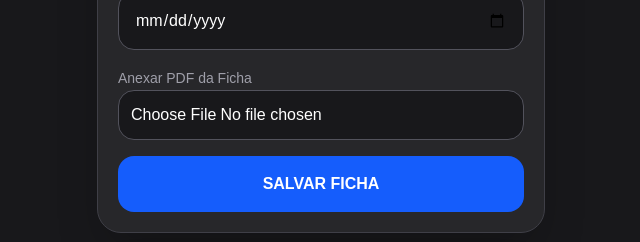
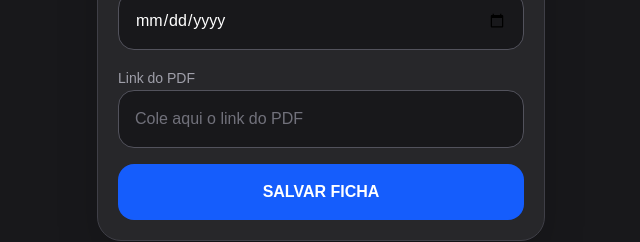
Before and after one commit to Alexandresenagraff/fichas-app, a Next.js app: page / in a window 1280 px wide. Shown: the part 679-921 px from the top of the page, without its empty margins (319-959 px from the left). Built offline with nearby package versions, Linux system fonts and the light colour scheme; no server answers; the database is empty.

Commit message:
campo link pdf

```diff
--- a/app/page.tsx
+++ b/app/page.tsx
@@ -22,7 +22,8 @@ export default function Home() {
   const [pedido, setPedido] = useState("");
   const [entrega, setEntrega] = useState("");
 
-  const [pdf, setPdf] = useState<any>(null);
+  // LINK PDF
+  const [pdfLink, setPdfLink] = useState("");
 
   const [busca, setBusca] = useState("");
   const [fichas, setFichas] = useState<any[]>([]);
@@ -34,12 +35,6 @@ export default function Home() {
       return;
     }
 
-    let pdfUrl = "";
-
-    if (pdf) {
-      pdfUrl = URL.createObjectURL(pdf);
-    }
-
     try {
 
       await addDoc(collection(db, "fichas"), {
@@ -49,7 +44,7 @@ export default function Home() {
         costureiro2,
         pedido,
         entrega,
-        pdfUrl,
+        pdfLink,
         criadoEm: new Date(),
       });
 
@@ -63,10 +58,12 @@ export default function Home() {
       setCostureiro2("");
       setPedido("");
       setEntrega("");
-      setPdf(null);
+      setPdfLink("");
 
     } catch (error) {
+
       console.log(error);
+
       alert("Erro ao salvar");
     }
   }
@@ -78,17 +75,21 @@ export default function Home() {
     const lista: any[] = [];
 
     querySnapshot.forEach((doc) => {
+
       lista.push({
         id: doc.id,
         ...doc.data(),
       });
+
     });
 
     setFichas(lista);
   }
 
   useEffect(() => {
+
     carregarFichas();
+
   }, []);
 
   const fichasFiltradas = fichas.filter((ficha) =>
@@ -110,6 +111,70 @@ export default function Home() {
             onChange={(e) => setBusca(e.target.value)}
             className="w-full bg-zinc-900 border border-zinc-600 rounded-2xl p-4 mb-2 text-white placeholder-zinc-500"
           />
+
+          {/* RESULTADOS */}
+          {busca && (
+
+            <div className="mt-4 space-y-3">
+
+              {fichasFiltradas.length > 0 ? (
+
+                fichasFiltradas.map((ficha) => (
+
+                  <div
+                    key={ficha.id}
+                    className="border border-zinc-700 bg-zinc-900 rounded-2xl p-4"
+                  >
+
+                    <h2 className="font-bold text-lg text-white">
+                      {ficha.cliente}
+                    </h2>
+
+                    <p className="text-zinc-300">
+                      Vendedor: {ficha.vendedor}
+                    </p>
+
+                    <p className="text-zinc-300">
+                      Costureiro 1: {ficha.costureiro1}
+                    </p>
+
+                    <p className="text-zinc-300">
+                      Costureiro 2: {ficha.costureiro2}
+                    </p>
+
+                    <p className="text-zinc-300">
+                      Pedido: {ficha.pedido}
+                    </p>
+
+                    <p className="text-zinc-300">
+                      Entrega: {ficha.entrega}
+                    </p>
+
+                    {ficha.pdfLink && (
+                      <a
+                        href={ficha.pdfLink}
+                        target="_blank"
+                        className="block mt-3 bg-green-600 hover:bg-green-700 transition text-center rounded-2xl p-3 font-bold"
+                      >
+                        VER PDF
+                      </a>
+                    )}
+
+                  </div>
+
+                ))
+
+              ) : (
+
+                <div className="bg-zinc-900 border border-zinc-700 rounded-2xl p-4 text-center text-zinc-400">
+                  Nenhum cliente encontrado
+                </div>
+
+              )}
+
+            </div>
+
+          )}
 
         </div>
 
@@ -159,6 +224,7 @@ export default function Home() {
             />
 
             <div>
+
               <label className="text-sm text-zinc-400">
                 Data do Pedido
               </label>
@@ -169,9 +235,11 @@ export default function Home() {
                 onChange={(e) => setPedido(e.target.value)}
                 className="w-full bg-zinc-900 border border-zinc-600 rounded-2xl p-4 text-white"
               />
+
             </div>
 
             <div>
+
               <label className="text-sm text-zinc-400">
                 Data da Entrega
               </label>
@@ -182,19 +250,24 @@ export default function Home() {
                 onChange={(e) => setEntrega(e.target.value)}
                 className="w-full bg-zinc-900 border border-zinc-600 rounded-2xl p-4 text-white"
               />
+
             </div>
 
+            {/* LINK PDF */}
             <div>
+
               <label className="text-sm text-zinc-400">
-                Anexar PDF da Ficha
+                Link do PDF
               </label>
 
               <input
-                type="file"
-                accept="application/pdf"
-                onChange={(e) => setPdf(e.target.files?.[0])}
-                className="w-full bg-zinc-900 border border-zinc-600 rounded-2xl p-3 text-white"
+                type="text"
+                placeholder="Cole aqui o link do PDF"
+                value={pdfLink}
+                onChange={(e) => setPdfLink(e.target.value)}
+                className="w-full bg-zinc-900 border border-zinc-600 rounded-2xl p-4 text-white placeholder-zinc-500"
               />
+
             </div>
 
             <button
@@ -205,58 +278,6 @@ export default function Home() {
             </button>
 
           </div>
-        </div>
-
-        {/* LISTA */}
-        <div className="bg-zinc-800 rounded-3xl shadow-2xl p-5 border border-zinc-700">
-
-          <div className="space-y-3">
-
-            {fichasFiltradas.map((ficha) => (
-
-              <div
-                key={ficha.id}
-                className="border border-zinc-700 bg-zinc-900 rounded-2xl p-4"
-              >
-                <h2 className="font-bold text-lg text-white">
-                  {ficha.cliente}
-                </h2>
-
-                <p className="text-zinc-300">
-                  Vendedor: {ficha.vendedor}
-                </p>
-
-                <p className="text-zinc-300">
-                  Costureiro 1: {ficha.costureiro1}
-                </p>
-
-                <p className="text-zinc-300">
-                  Costureiro 2: {ficha.costureiro2}
-                </p>
-
-                <p className="text-zinc-300">
-                  Pedido: {ficha.pedido}
-                </p>
-
-                <p className="text-zinc-300">
-                  Entrega: {ficha.entrega}
-                </p>
-
-                {ficha.pdfUrl && (
-                  <a
-                    href={ficha.pdfUrl}
-                    target="_blank"
-                    className="block mt-3 bg-green-600 hover:bg-green-700 transition text-center rounded-2xl p-3 font-bold"
-                  >
-                    VER PDF
-                  </a>
-                )}
-
-              </div>
-
-            ))}
-
-          </div>
 
         </div>
 
```
